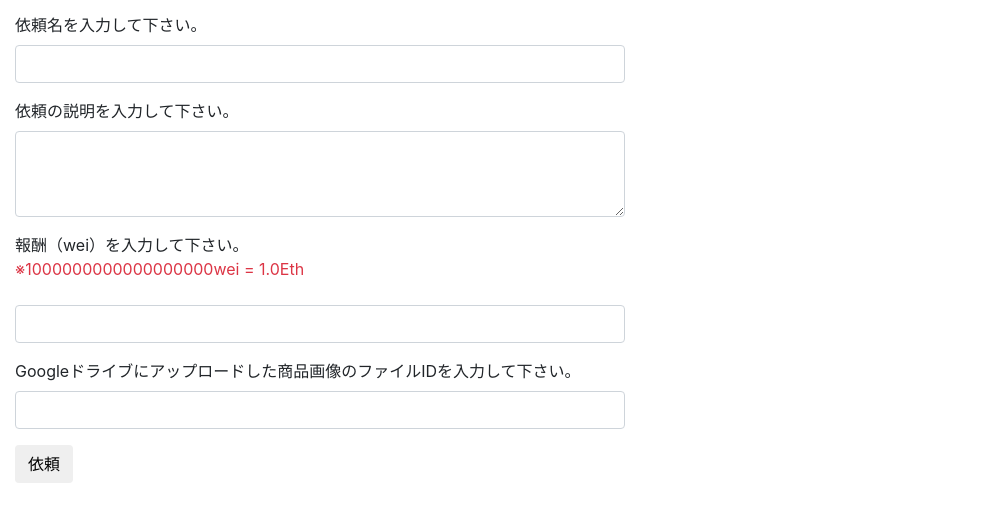
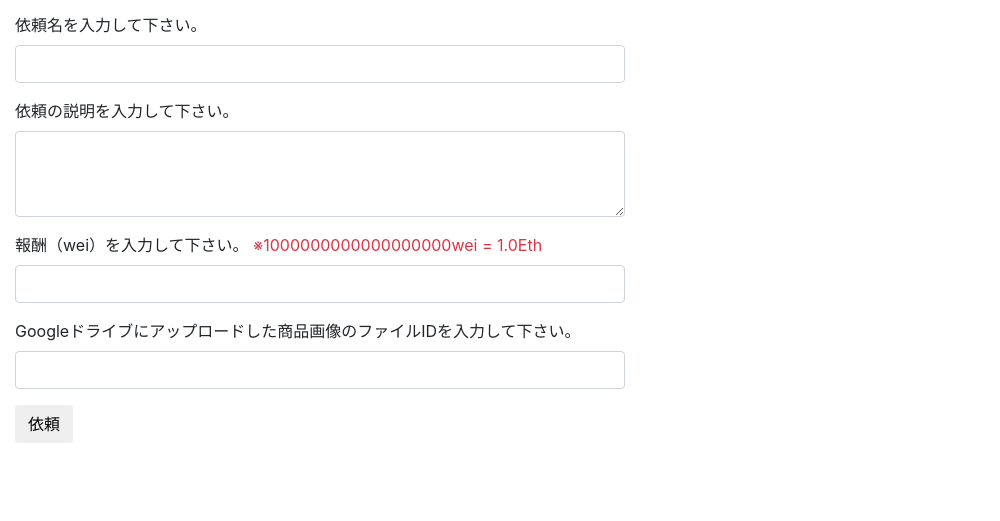
Before and after one commit to akky51/EthereumMarketFrontend, a plain HTML site: page html/sell.html in a window 1280 px wide. Shown: the part 83-604 px from the top of the page, without its empty margins (0-1000 px from the left). Drawn offline with nearby package versions, Linux system fonts and the light colour scheme; a script that the page names is missing.

Commit message:
Update sell.html

```diff
--- a/html/sell.html
+++ b/html/sell.html
@@ -56,7 +56,7 @@
       <textarea class="form-control" id="description" rows="3"></textarea>
     </div>
     <div class="form-group">
-      <label for="reward">報酬（wei）を入力して下さい。<p class="text-danger"> ※1000000000000000000wei = 1.0Eth</p></label>
+      <label for="reward">報酬（wei）を入力して下さい。<span class="text-danger"> ※1000000000000000000wei = 1.0Eth</span></label>
       <input type="number" class="form-control" id="reward" placeholder="">
     </div>
     <div class="form-group">
```
